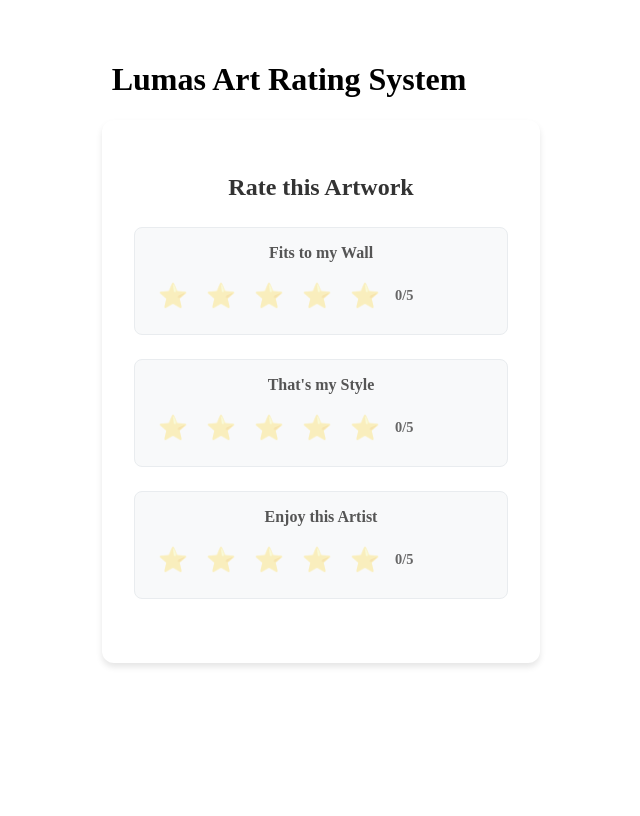
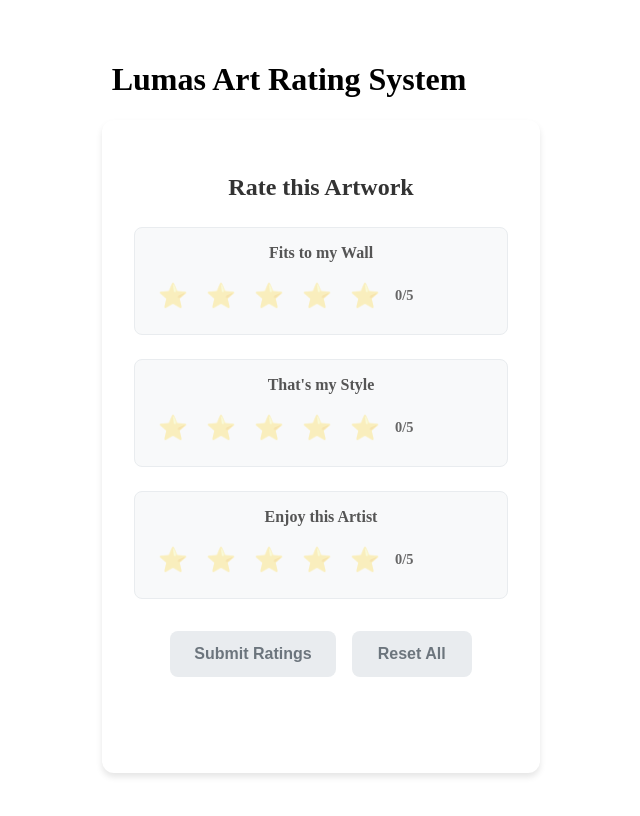
Before and after one commit to sarraomezzine/lumas-rating, a Vue app: page / in a window 1280 px wide. Shown: the whole page, without its empty margins (351-991 px from the left). Built offline with nearby package versions, Linux system fonts and the light colour scheme.

Commit message:
feat: bonus add submit and reset buttons

```diff
--- a/src/Components/ArtworkRating.vue
+++ b/src/Components/ArtworkRating.vue
@@ -1,5 +1,5 @@
 <script setup>
-import { reactive } from 'vue'
+import { ref, computed, reactive } from 'vue'
 import StarRating from './StarRating.vue'
 
 const props = defineProps({
@@ -27,6 +27,59 @@
     return acc
   }, {})
 )
+
+const submissionMessage = ref('')
+const submissionMessageType = ref('success')
+
+// Computed properties
+const hasAnyRating = computed(() => {
+  return Object.values(ratings).some(rating => rating > 0)
+})
+
+const averageRating = computed(() => {
+  const validRatings = Object.values(ratings).filter(rating => rating > 0)
+  if (validRatings.length === 0) return 0
+  return (validRatings.reduce((sum, rating) => sum + rating, 0) / validRatings.length).toFixed(1)
+})
+
+
+const submitRatings = () => {
+  if (!hasAnyRating.value) {
+    submissionMessage.value = 'Please provide at least one rating before submitting.'
+    submissionMessageType.value = 'error'
+    return
+  }
+
+  const submissionData = {
+    ratings: { ...ratings },
+    averageRating: averageRating.value,
+  }
+
+  // Log to console as requested
+  console.log('Rating Submission:', submissionData)
+
+  // Show success message
+  submissionMessage.value = `Ratings submitted successfully!\nAverage: ${averageRating.value}/5`
+  submissionMessageType.value = 'success'
+
+  // Clear message after 3 seconds
+  setTimeout(() => {
+    submissionMessage.value = ''
+  }, 3000)
+}
+
+const resetRatings = () => {
+  Object.keys(ratings).forEach(key => {
+    ratings[key] = 0
+  })
+  submissionMessage.value = 'All ratings have been reset.'
+  submissionMessageType.value = 'info'
+
+  // Clear message after 2 seconds
+  setTimeout(() => {
+    submissionMessage.value = ''
+  }, 2000)
+}
 </script>
 
 <template>
@@ -46,6 +99,31 @@
           :id="`rating-${category.key}`"
           v-model="ratings[category.key]"
         />
+      </div>
+    </div>
+
+    <div class="rating-actions">
+      <button
+        type="button"
+        class="submit-button"
+        :disabled="!hasAnyRating"
+        @click="submitRatings"
+      >
+        Submit Ratings
+      </button>
+      <button
+        type="button"
+        class="reset-button"
+        :disabled="!hasAnyRating"
+        @click="resetRatings"
+      >
+        Reset All
+      </button>
+    </div>
+
+    <div class="submission-message-container">
+      <div v-show="submissionMessage" class="submission-message" :class="submissionMessageType">
+        {{ submissionMessage }}
       </div>
     </div>
   </div>
@@ -94,4 +172,93 @@
   color: #555;
   text-align: center;
 }
+
+.rating-actions {
+  display: flex;
+  gap: 1rem;
+  justify-content: center;
+  margin-bottom: 1rem;
+  flex-wrap: wrap;
+}
+
+.submit-button,
+.reset-button {
+  padding: 0.875rem 1.5rem;
+  border: none;
+  border-radius: 8px;
+  font-size: 1rem;
+  font-weight: 600;
+  cursor: pointer;
+  transition: all 0.2s ease;
+  min-width: 120px;
+  touch-action: manipulation;
+}
+
+.submit-button {
+  background: #007acc;
+  color: white;
+}
+
+.submit-button:hover:not(:disabled) {
+  background: #005fa3;
+  transform: translateY(-1px);
+}
+
+.reset-button {
+  background: #6c757d;
+  color: white;
+}
+
+.reset-button:hover:not(:disabled) {
+  background: #545b62;
+  transform: translateY(-1px);
+}
+
+.submit-button:disabled,
+.reset-button:disabled {
+  background: #e9ecef;
+  color: #6c757d;
+  cursor: not-allowed;
+  transform: none;
+}
+
+.submission-message-container {
+  min-height: 3rem;
+  margin-top: 1rem;
+  display: flex;
+  align-items: center;
+  justify-content: center;
+}
+
+.submission-message {
+  padding: 0.75rem;
+  border-radius: 6px;
+  text-align: center;
+  font-weight: 500;
+  width: 100%;
+  transition: opacity 0.3s ease;
+  word-wrap: break-word;
+  overflow-wrap: break-word;
+  hyphens: auto;
+  white-space: pre-line;
+}
+
+.submission-message.success {
+  background: #d1edff;
+  color: #0c5460;
+  border: 1px solid #b8daff;
+}
+
+.submission-message.error {
+  background: #f8d7da;
+  color: #721c24;
+  border: 1px solid #f5c6cb;
+}
+
+.submission-message.info {
+  background: #d4edda;
+  color: #155724;
+  border: 1px solid #c3e6cb;
+}
+
 </style>
--- a/src/Pages/ArtworkRatingPage.vue
+++ b/src/Pages/ArtworkRatingPage.vue
@@ -53,5 +53,4 @@
   line-height: 1.5;
   max-width: 480px;
 }
-
 </style>
```
